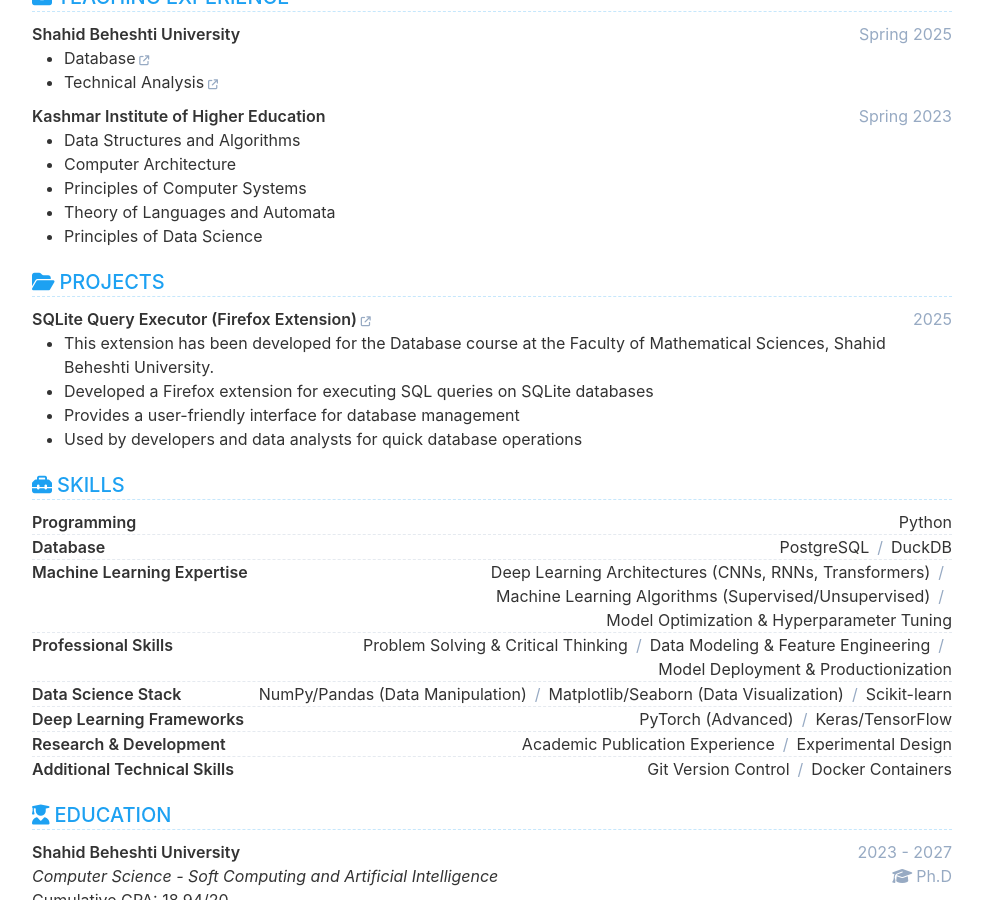
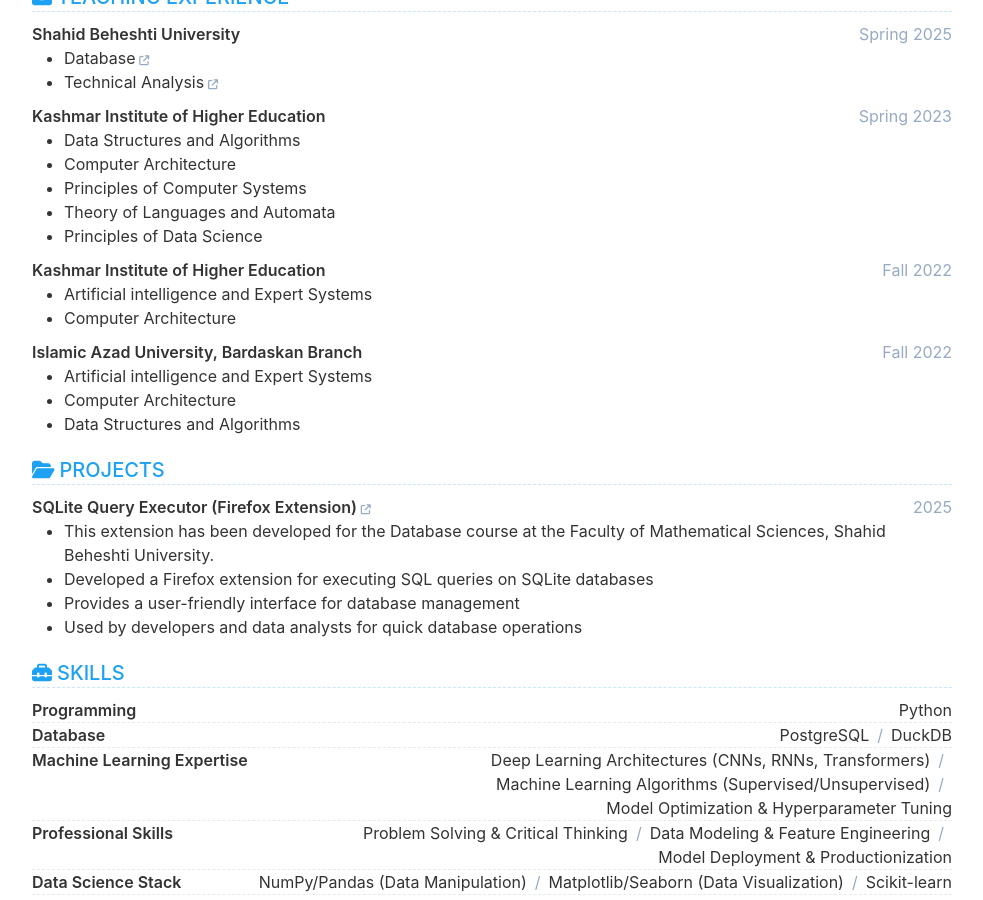
Before and after one commit to milad-ai/milad-ai.github.io, a Jekyll site: the page built from index.html, in a window 1280 px wide and 900 px high, scrolled down 418 px. Shown: the whole window, without its empty margins (148-1131 px from the left). Built offline with Jekyll 4.4.1, drawn with Linux system fonts in a browser that asks for light colours.

Commit message:
Update data.yml

```diff
--- a/_data/data.yml
+++ b/_data/data.yml
@@ -73,6 +73,19 @@ experience:
         - Principles of Computer Systems
         - Theory of Languages and Automata
         - Principles of Data Science
+    - company: Kashmar Institute of Higher Education
+      date: Fall 2022
+      position: Lecturer
+      description: |
+        - Artificial intelligence and Expert Systems
+        - Computer Architecture
+    - company: Islamic Azad University, Bardaskan Branch
+      date: Fall 2022
+      position: Lecturer
+      description: |
+        - Artificial intelligence and Expert Systems
+        - Computer Architecture
+        - Data Structures and Algorithms
 
 
 project:
```
